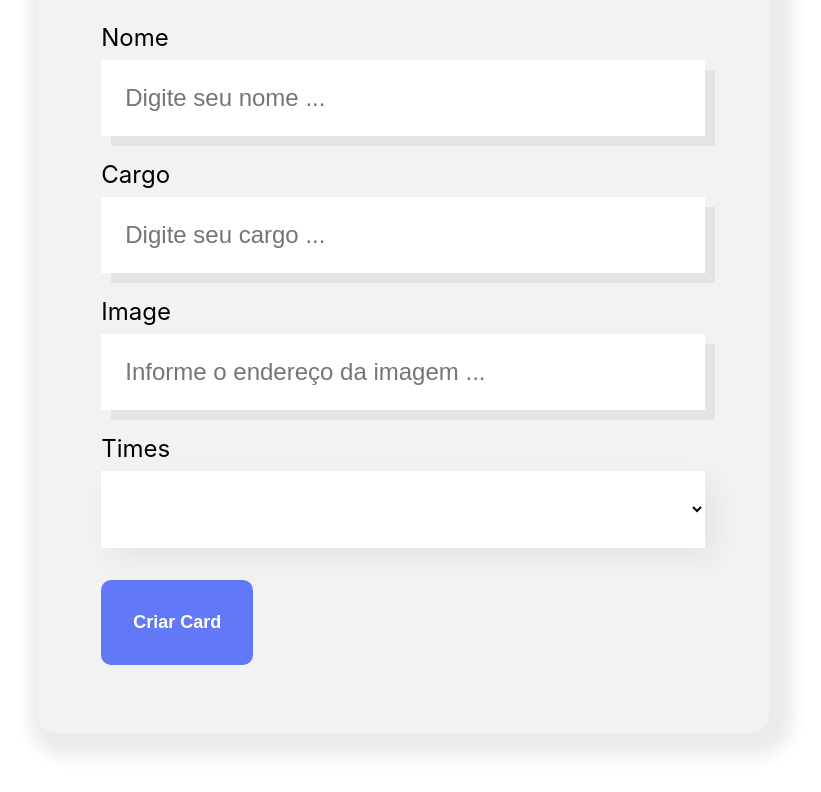
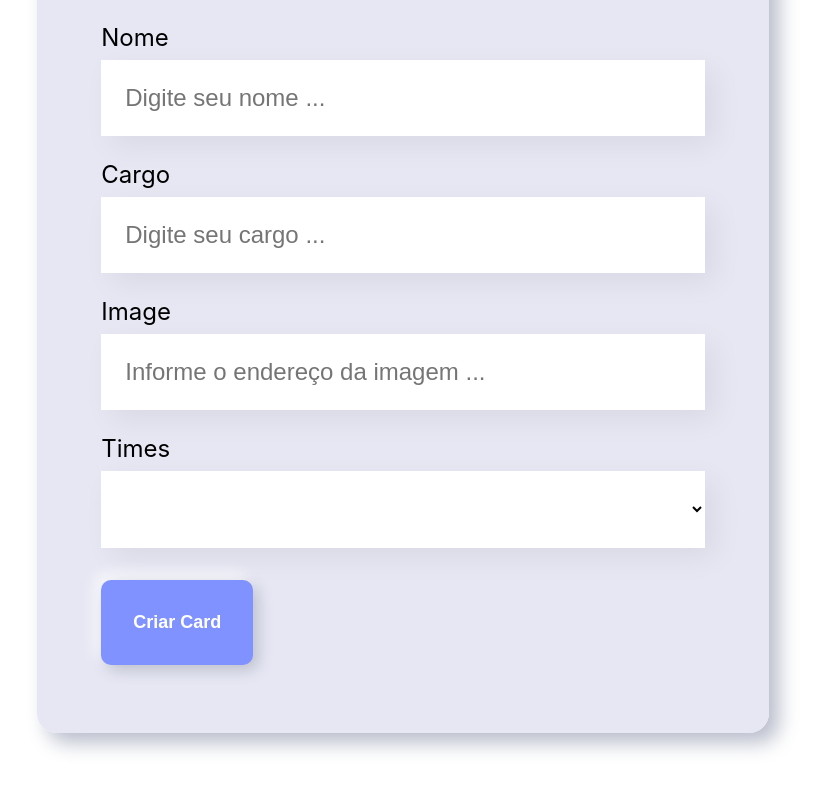
Before and after one commit to charlesbrcosta/Organo, a React (Create React App) app: page / in a window 1280 px wide. Shown: the part 664-1456 px from the top of the page, without its empty margins (237-1058 px from the left). Built offline with nearby package versions, Linux system fonts and the light colour scheme.

Commit message:
adicionado event.preventDefault para previnir o comportamento padrão do DOM ao submeter o formulário e preenchimento obrigatório para os campos

```diff
--- a/src/components/Button/Button.module.css
+++ b/src/components/Button/Button.module.css
@@ -1,5 +1,5 @@
 .button {
-    background-color: #6278F7;
+    background-color: #7f92ff;
     border-radius: 10PX;
     font-weight: 700;
     font-size: 18px;
@@ -8,6 +8,8 @@
     cursor: pointer;
     color: #FFF;
     margin: 32px 0;
+    box-shadow: 5px 5px 15px #babecc,
+               -5px -5px 15px #ffffff;
 }
 
 .button:hover {
--- a/src/components/DropdownList/index.js
+++ b/src/components/DropdownList/index.js
@@ -4,7 +4,7 @@ export const DropdownList = (props) => {
     return(
         <div className={ styles.dropdown_list }>
             <label>{ props.label }</label>
-            <select>
+            <select required={ props.require } >
                 { props.items.map(item => {
                     return (
                         <option key={ item }>
--- a/src/components/Form/Form.module.css
+++ b/src/components/Form/Form.module.css
@@ -6,8 +6,10 @@
 
 .form form {
     max-width: 80%;
-    background-color: #F2F2F2;
+    background-color: #dedef0b7;
     border-radius: 20px;
     padding: 36px 64px;
-    box-shadow: 8px 8px 16px 16px rgba(0, 0, 0, 0.08);
+    /* box-shadow: 8px 8px 16px 16px rgba(0, 0, 0, 0.08); */
+    box-shadow: 10px 10px 20px #babecc,
+                -10px -10px 20px #FFFFFF;
 }
--- a/src/components/Form/index.js
+++ b/src/components/Form/index.js
@@ -15,14 +15,21 @@ const teams = [
 ]
 
 export const Form = () => {
+
+    const whenSaving = (event) => {
+        event.preventDefault();
+        console.log('formulario foi submetido =>');
+    }
+
     return (
         <section className={ styles.form }>
-            <form>
+            <form onSubmit={ whenSaving }>
                 <h2>Preencha os dados para criar o card do colaborador</h2>
-                <TextField label="Nome" placeholder="Digite seu nome" />
-                <TextField label="Cargo" placeholder="Digite seu cargo" />
-                <TextField label="Image" placeholder="Informe o endereço da imagem" />
+                <TextField require={ true } label="Nome" placeholder="Digite seu nome" />
+                <TextField require={ true } label="Cargo" placeholder="Digite seu cargo" />
+                <TextField require={ true } label="Image" placeholder="Informe o endereço da imagem" />
                 <DropdownList
+                    require={ true }
                     label="Times"
                     items={ teams }
                 />
--- a/src/components/TextField/TextField.module.css
+++ b/src/components/TextField/TextField.module.css
@@ -10,7 +10,7 @@
 
 .text_field input {
     background-color: #fff;
-    box-shadow: 10px 10px rgba(0, 0, 0, 0.06);
+    box-shadow: 10px 10px 30px rgba(0, 0, 0, 0.06);
     width: 100%;
     border: none;
     font-size: 24px;
--- a/src/components/TextField/index.js
+++ b/src/components/TextField/index.js
@@ -7,7 +7,10 @@ export const TextField = (props) => {
     return (
         <div className={ styles.text_field }>
             <label>{ props.label }</label>
-            <input placeholder={ placeholderChange }/>
+            <input
+                required={ props.require }
+                placeholder={ placeholderChange }
+            />
         </div>
     );
 }
```
